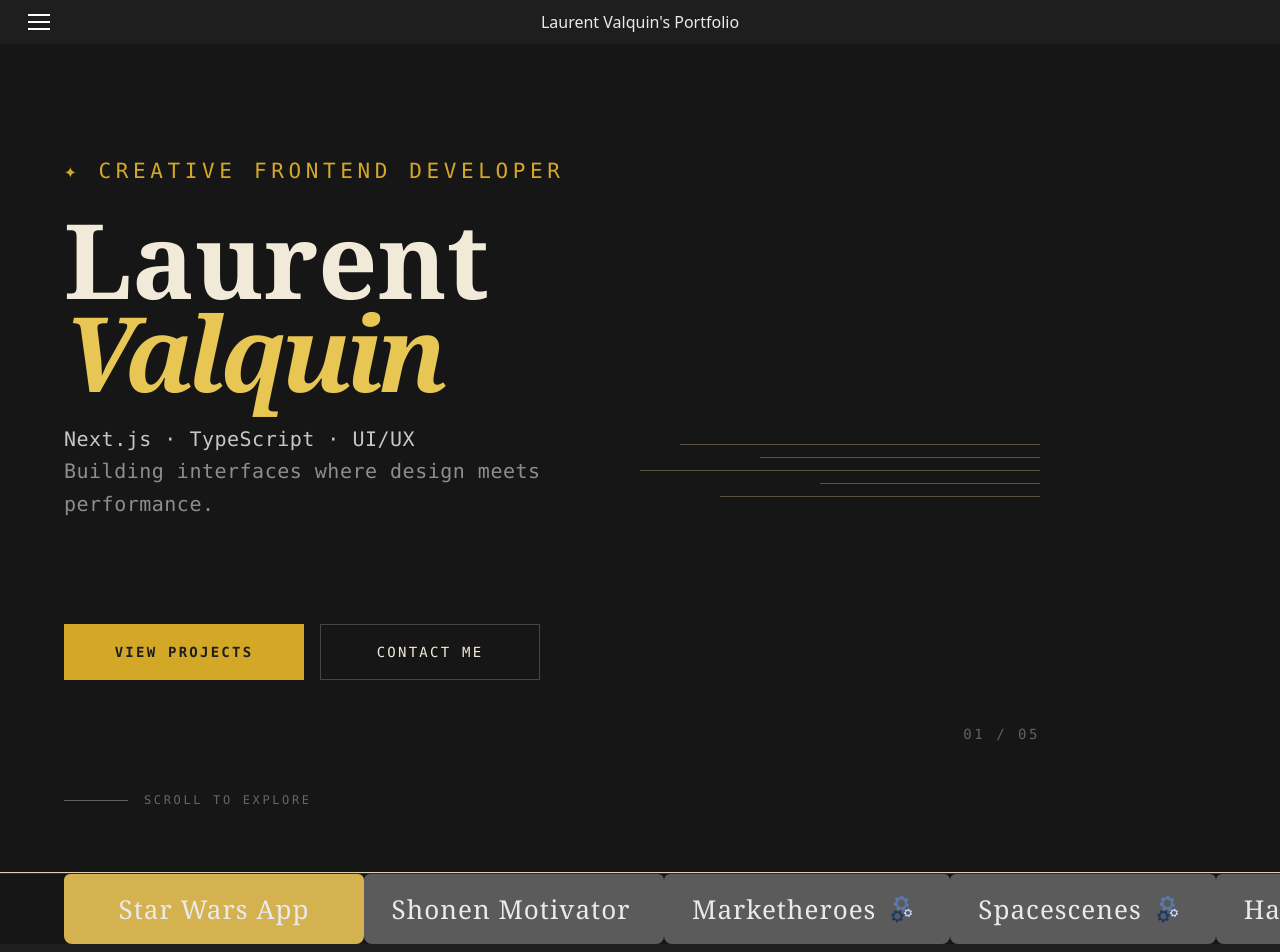
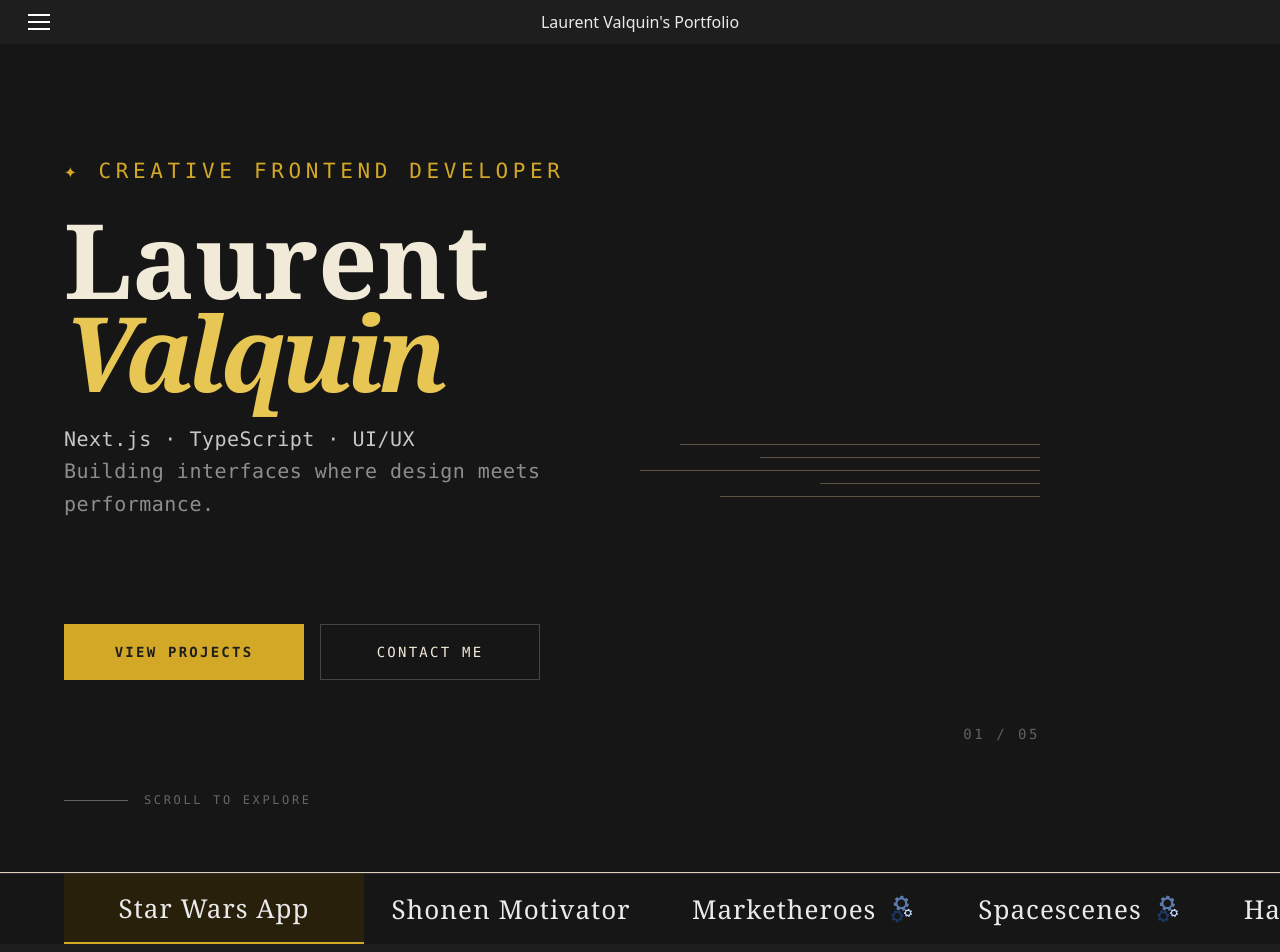
Before and after one commit to laurent-Valq/portfolio-laurent, a Next.js app: page / in a window 1280 px wide. Shown: the top 952 px of the page. Built offline with nearby package versions, Linux system fonts and the light colour scheme.

Commit message:
feat: tab and button style updates

```diff
--- a/app/globals.css
+++ b/app/globals.css
@@ -22,7 +22,7 @@ body {
 }
 
 .tab-item {
-  border-radius: 6px 6px 0 0 !important;
+  border-radius: 0 !important;
   height: 50px !important;
   white-space: nowrap;
   font-size: 16px !important;
@@ -37,7 +37,7 @@ body {
   }
 
   .tab-item {
-    border-radius: 6px 6px 8px 8px !important;
+    border-radius: 0px !important;
     width: 300px !important;
     height: 70px !important;
     font-size: 26px !important;
--- a/components/HeroSection.tsx
+++ b/components/HeroSection.tsx
@@ -33,13 +33,13 @@ export default function HeroSection() {
             >
               <a
                 href="#projects"
-                className="inline-flex min-w-[240px] h-[56px] items-center justify-center bg-[#D4A827] px-10 py-5 font-mono text-[14px] font-semibold uppercase tracking-[0.16em] text-[#1e1e1e] no-underline"
+                className="inline-flex min-w-[240px] h-[56px] items-center justify-center bg-[#D4A827] hover:bg-[#655119] hover:text-[#D4A827] px-10 py-5 font-mono text-[14px] font-semibold uppercase tracking-[0.16em] text-[#1e1e1e] no-underline"
               >
                 View Projects
               </a>
               <a
                 href="mailto:laurentvalquin81@gmail.com"
-                className="inline-flex min-w-[220px] h-[56px] items-center justify-center border border-[#ffffff33] bg-transparent px-10 py-5 font-mono text-[14px] uppercase tracking-[0.16em] text-[#F2EAD8] no-underline"
+                className="inline-flex min-w-[220px] h-[56px] items-center justify-center border border-[#ffffff33] bg-transparent hover:bg-[#2a2a2a] px-10 py-5 font-mono text-[14px] uppercase tracking-[0.16em] text-[#F2EAD8] no-underline"
               >
                 Contact Me
               </a>
--- a/components/Tab.tsx
+++ b/components/Tab.tsx
@@ -25,7 +25,8 @@ export default function Tab({ label, active = false, onTabClick }: {
       onMouseLeave={() => setHovered(false)}
       style={{
         padding: "8px 20px",
-        backgroundColor: active ? (hovered ? "#bfa043" : "#d4b24f") : (hovered ? "#4c4c4c" : "#5b5b5b"),
+        backgroundColor: active ? (hovered ? "#655119" : "#28200a") : (hovered ? "#2a2a2a" : "#161616"),
+        borderBottom: active ? "2px solid #D4A827" : "none",
         color: "#eaeaea",
         cursor: "pointer",
         fontSize: "12px",
```
